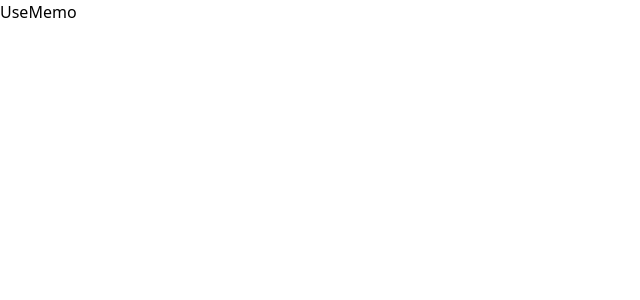
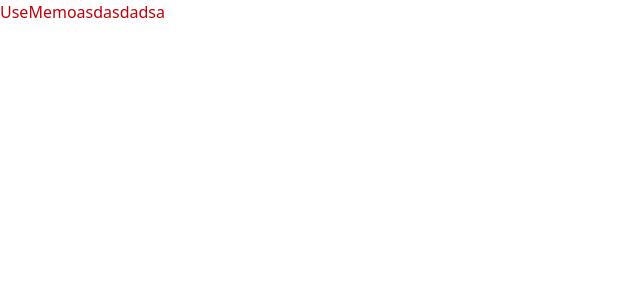
Before and after one commit to HumbleBoyy/useMemo-Rest-APi, a React (Vite) app: page / in a window 1280 px wide. Shown: the top 300 px of the page, without its empty margins (0-640 px from the left). Built offline with nearby package versions, Linux system fonts and the light colour scheme.

Commit message:
New Commit

```diff
--- a/src/App.jsx
+++ b/src/App.jsx
@@ -2,8 +2,8 @@ import React from 'react'
 
 const App = () => {
   return (
-    <div>
-      UseMemo
+    <div className='text-red-700'>
+      UseMemoasdasdadsa
     </div>
   )
 }
--- a/src/main.jsx
+++ b/src/main.jsx
@@ -1,3 +1,4 @@
+import React from 'react'
 import { createRoot } from 'react-dom/client'
 import './index.css'
 import App from './App.jsx'
```
Also changed, not shown: 1 other file (tests, documents, lock files or other folders).
